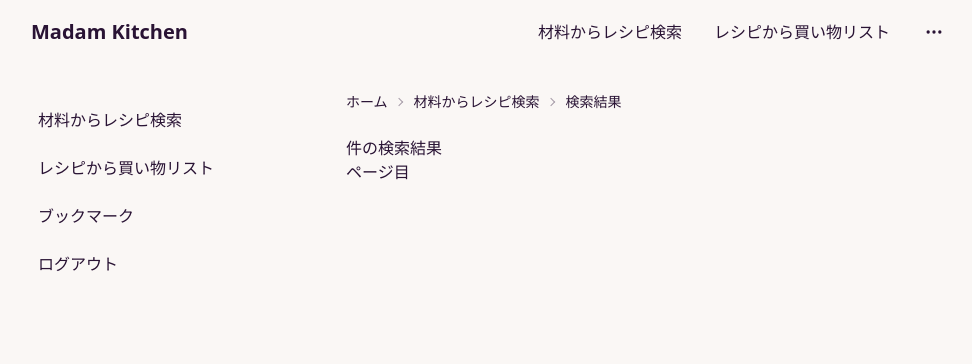
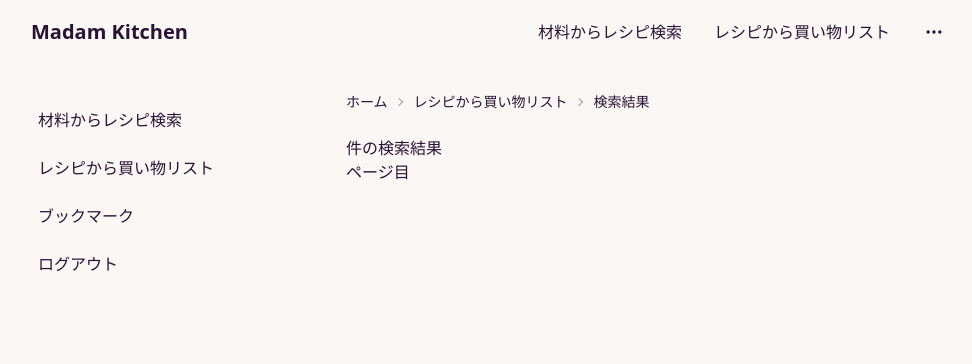
Before and after one commit to Kou0430/A05, a Flask app: template templates/food-search.html in a window 1280 px wide. Shown: the top 364 px of the page, without its empty margins (154-1126 px from the left). Run offline with Flask 2, Linux system fonts and the light colour scheme; the template is opened without the code that fills it, so the values that code supplies are empty; some libraries are stand-ins or nearby versions.

Commit message:
誤っているパンくずリストのリンクを修正

```diff
--- a/templates/food-search.html
+++ b/templates/food-search.html
@@ -5,7 +5,7 @@
   <div class="text-sm breadcrumbs">
     <ul>
       <li><a href="/">ホーム</a></li>
-      <li><a href="./food-recipe">材料からレシピ検索</a></li>
+      <li><a href="./recipe-food">レシピから買い物リスト</a></li>
       <li>検索結果</li>
     </ul>
   </div>
```
